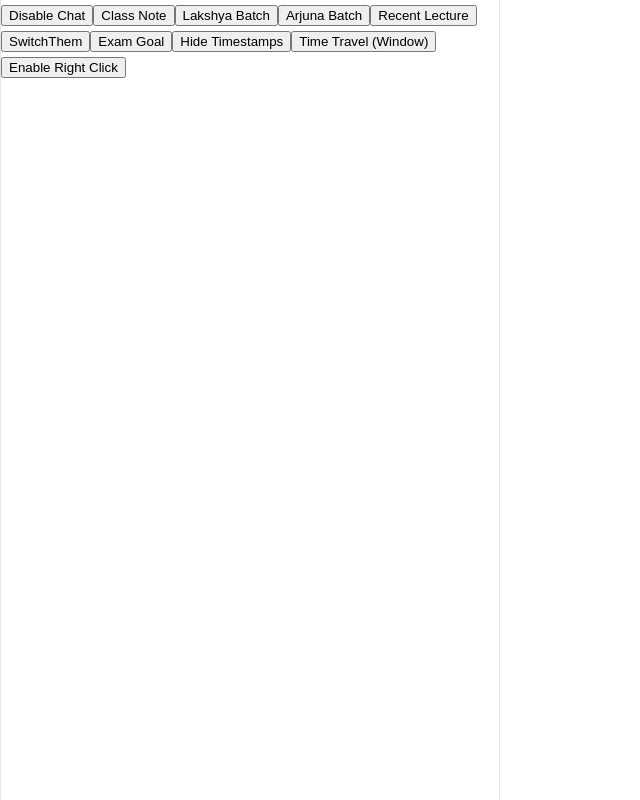
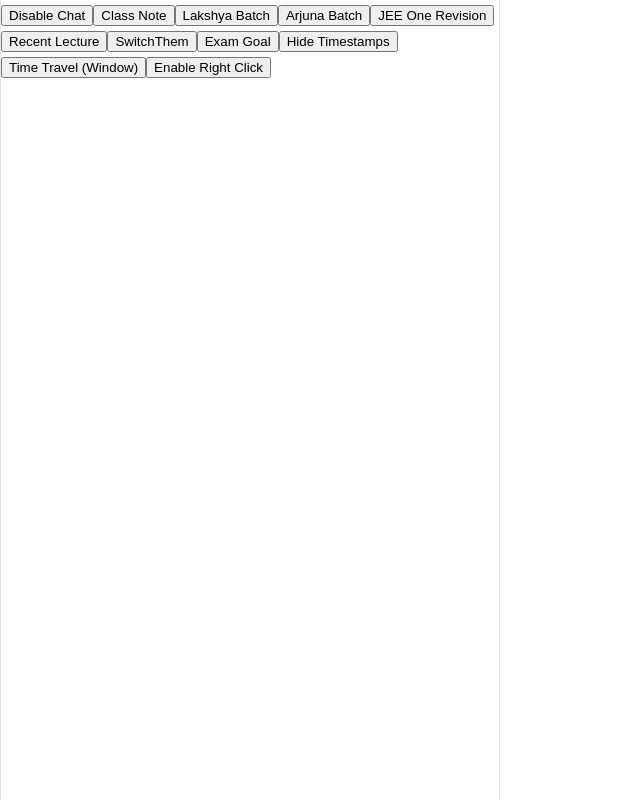
Before and after one commit to adityarwt1/Pw-Study-Extension, a React (Vite) app: page / in a window 1280 px wide. Shown: the whole page, without its empty margins (0-640 px from the left). Built offline with nearby package versions, Linux system fonts and the light colour scheme; no server answers.

Commit message:
open jee maind map is added

```diff
--- a/src/App.tsx
+++ b/src/App.tsx
@@ -15,6 +15,7 @@
       <DownLoadAttachement />
       <OpenBatch name="Lakshya Batch" id="6779345c20fa0756e4a7fd08" />
       <OpenBatch name="Arjuna Batch" id="676e4dee1ec923bc192f38c9" />
+      <OpenBatch name="JEE One Revision" id="64e4c8338149b2001892a969" />
       <OpenRecentLecture/>
       <DarkThemScriptForPw/>
       <WebsiteOpener name="Exam Goal" url="https://room.examgoal.com/"/>
--- a/src/components/DisbableChat.tsx
+++ b/src/components/DisbableChat.tsx
@@ -1,4 +1,4 @@
-import { useState } from "react";
+import { useEffect, useState } from "react";
 import { getAcitveWindow } from "../utils/chromeApis/getCurrentAcitivewindow";
 import { excuteScript } from "../utils/chromeApis/runScriptOn";
 
@@ -28,7 +28,10 @@
             }
         }, [newState]); // 👈 pass state here
     };
-
+   /// pre disable chat
+   useEffect(()=>{
+    disableChatPw()
+   },[])
     return (
 
         <button onClick={disableChatPw}>{isChatDisabled ? "Enable Chat":"Disable Chat"}</button>
--- a/src/components/HideTimeStamps.tsx
+++ b/src/components/HideTimeStamps.tsx
@@ -43,6 +43,7 @@
   // 3. Auto-run on mount (Optional): Runs when the component loads
   useEffect(() => {
     handleOnClickFunction();
+    handleHideTimeStams()
   }, []); // Empty dependency array means it runs once on load
 
   return (
```
